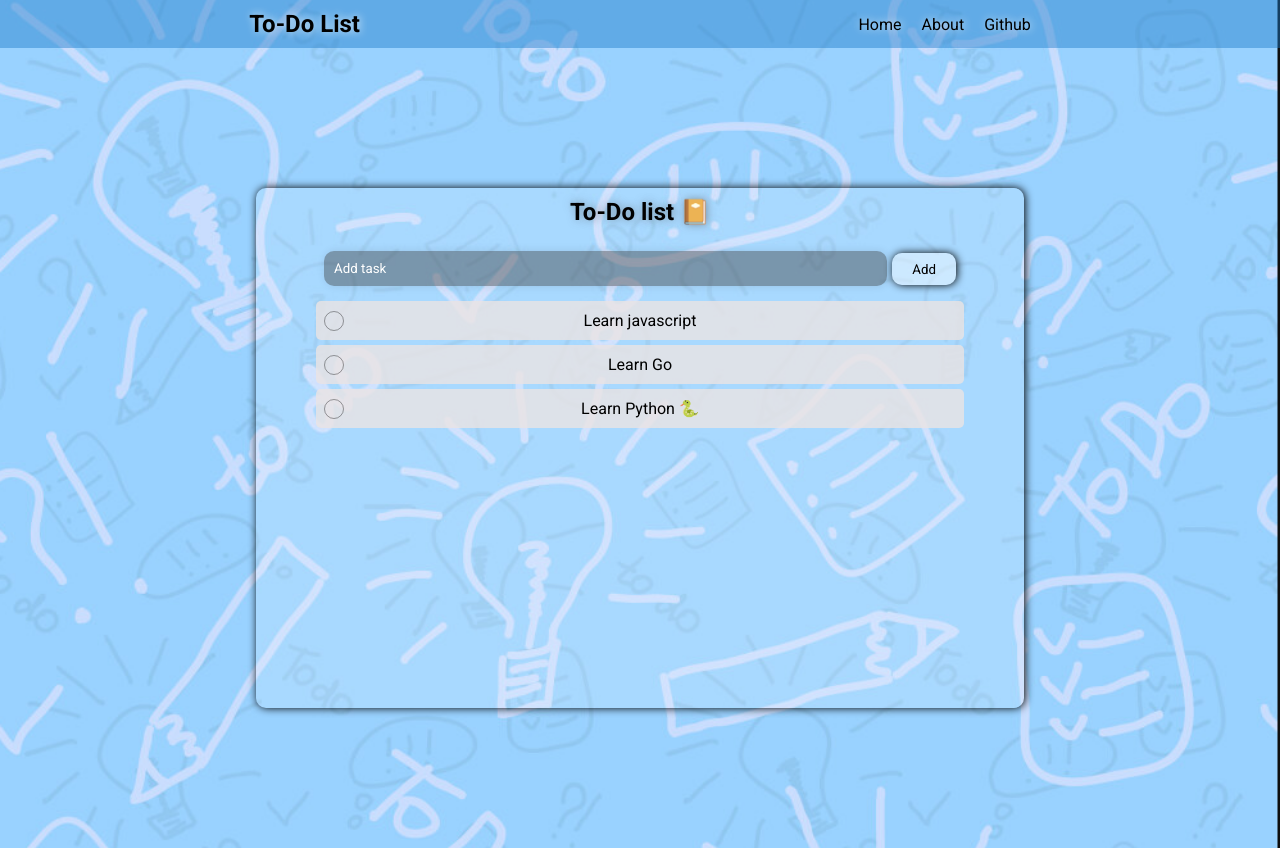
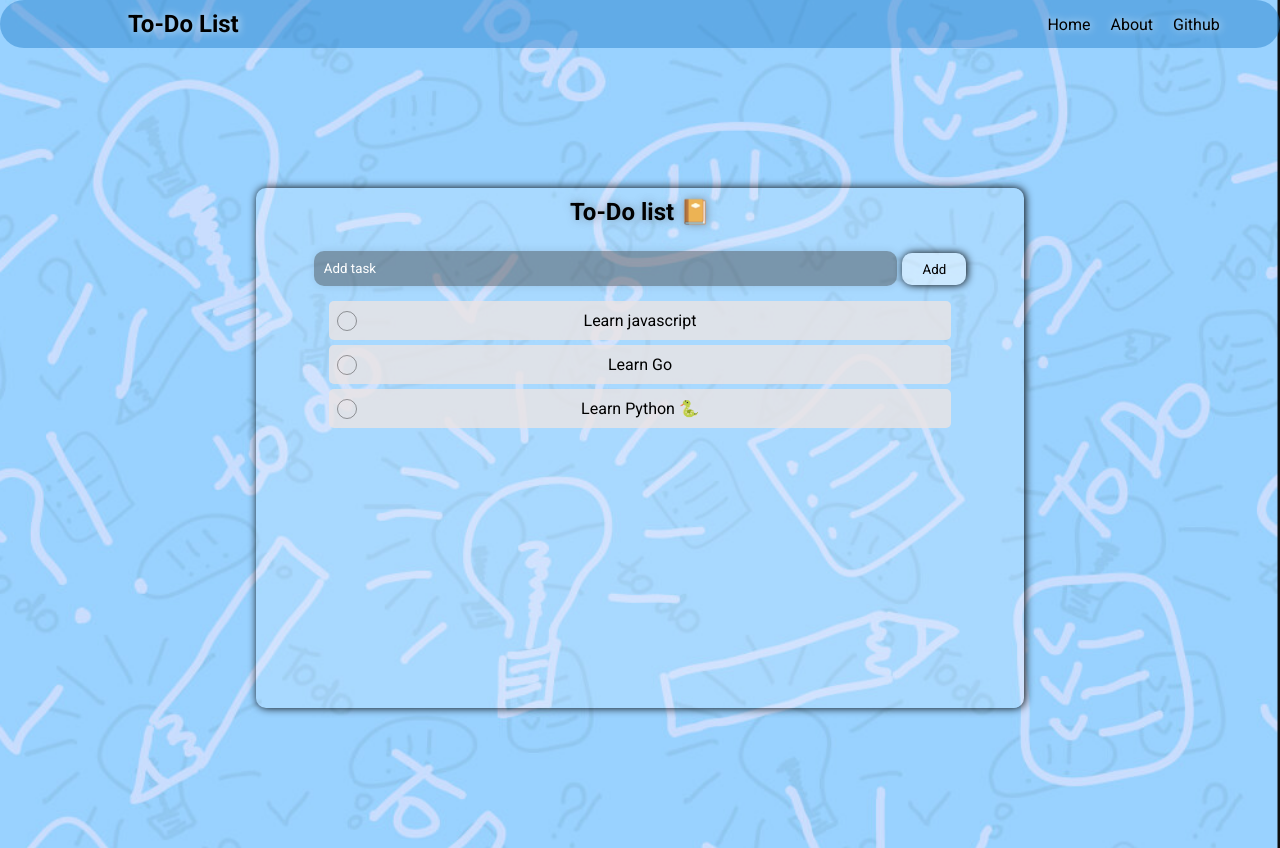
Before and after one commit to t4runjangra/todo, a plain HTML site: page index.html in a window 1280 px wide. Drawn offline with Linux system fonts and the light colour scheme.

Commit message:
minor changes in css

```diff
--- a/style.css
+++ b/style.css
@@ -12,16 +12,19 @@ body {
   background-image: url(background.png);
 }
 header {
+  border-radius: 50px;
   text-shadow: 1px 0px 8px rgba(255, 255, 255, 0.786);
   background-color: rgba(28, 123, 201, 0.445);
 }
 .navbar {
+  margin-left: 10%;
   padding: 10px 0;
   display: flex;
-  justify-content: space-around;
+  justify-content: space-between;
   align-items: center;
 }
 .list ul {
+  margin-right: 70%;
   list-style: none;
   display: flex;
   justify-content: center;
@@ -70,7 +73,7 @@ main {
 }
 .todomain input {
   margin-left: 10px;
-  width: 55%;
+  width: 57%;
   border: none;
   border-radius: 10px;
   padding: 10px 10px;
@@ -106,7 +109,7 @@ main {
   align-items: center;
 }
 .learnjs {
-  width: 35vw;
+  width: 33vw;
   border-radius: 5px;
   padding: 10px 100px;
   display: flex;
```
